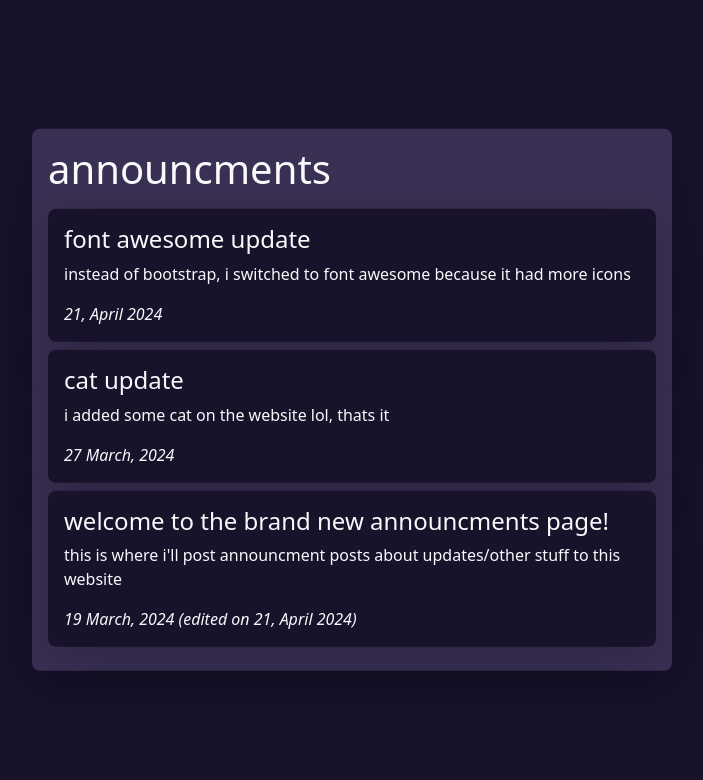
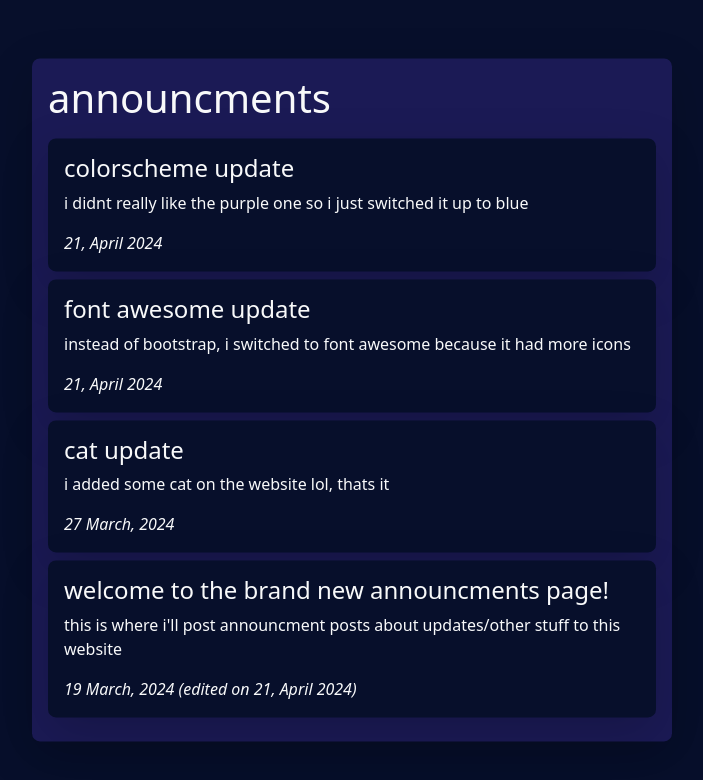
Before and after one commit to somerand0mcat/somerand0mcat.github.io, a plain HTML site: page announcments.html in a window 1280 px wide. Shown: the whole page, without its empty margins (288-991 px from the left). Drawn offline with nearby package versions, Linux system fonts and the light colour scheme.

```diff
--- a/announcments.html
+++ b/announcments.html
@@ -8,13 +8,18 @@
         <meta property="og:description" content="hello! im somerand0mcat, this is my website">
         <link href="https://cdn.jsdelivr.net/npm/bootstrap@5.3.3/dist/css/bootstrap.min.css" rel="stylesheet" integrity="sha384-QWTKZyjpPEjISv5WaRU9OFeRpok6YctnYmDr5pNlyT2bRjXh0JMhjY6hW+ALEwIH" crossorigin="anonymous">
         <link rel="stylesheet" href="https://cdn.jsdelivr.net/npm/bootstrap-icons@1.11.3/font/bootstrap-icons.min.css">
-        <title>somerand0mcat | blog</title>
+        <title>somerand0mcat | announcments</title>
         <link rel="icon" href="https://i.imgur.com/083bjf5.png" type="image/icon">
         <link rel="stylesheet" type="text/css" href="/style.css">
     </head>
     <body>
         <div class="position-relative position-absolute top-50 start-50 translate-middle p-3 mb-2 text-light rounded-3 shadow-lg p-3 mb-5 box">
             <h1 class="mb-3">announcments</h1>
+            <div class="announcment p-3 mb-2 text-light rounded-3 shadow-lg">
+                <h4>colorscheme update</h4>
+                <p>i didnt really like the purple one so i just switched it up to blue</p>
+                <em class="blog">21, April 2024</em>
+            </div>
             <div class="announcment p-3 mb-2 text-light rounded-3 shadow-lg">
                 <h4>font awesome update</h4>
                 <p>instead of bootstrap, i switched to font awesome because it had more icons</p>
--- a/style.css
+++ b/style.css
@@ -1,7 +1,7 @@
 :root {
-    --bg: #18122B;
-    --box-bg: #393053;
-    --txt: white;
+    --bg: #070F2B;
+    --box-bg: #1B1A55;
+    --txt: #9290C3;
     --padding: 5px;
     --icondisplay: inline-block;
     --announcmentdisplay: block
@@ -37,3 +37,7 @@
 .cat {
     display: block
 }
+
+.icon:hover, .icon-yt:hover{
+    opacity: 0.5
+}
```
Also changed, not shown: website-screenshot.png (deleted), website-shot.png (added), 1 other file.
